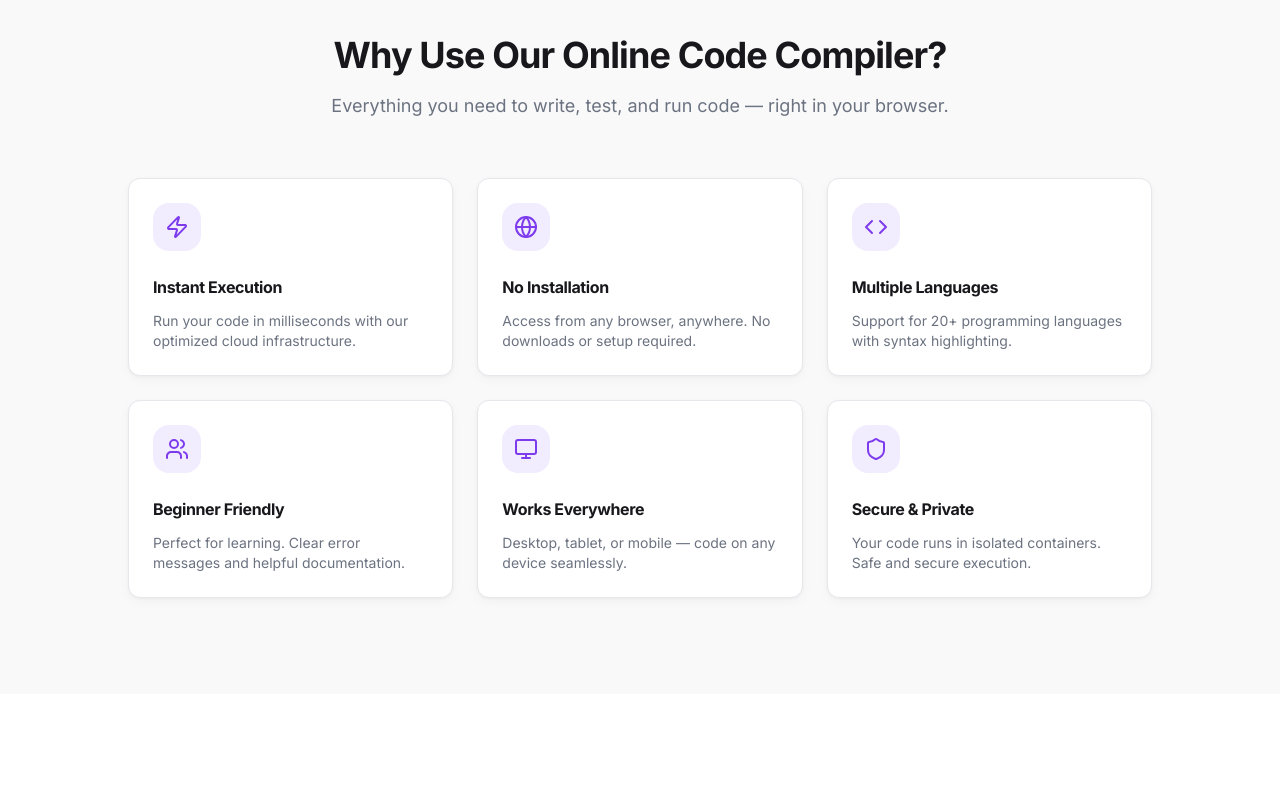
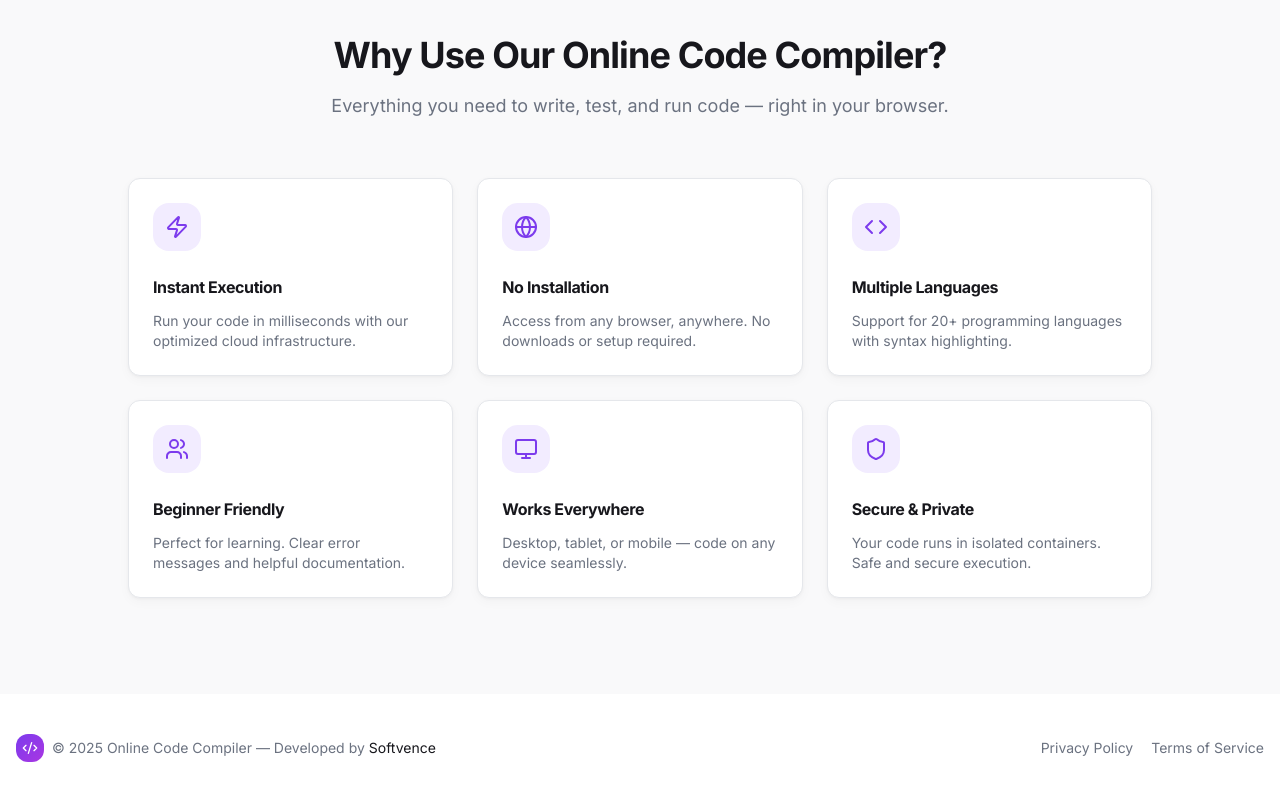
Before and after one commit to backbencherstudio/softvence-course, a Next.js app: page / in a window 1280 px wide. Shown: the part 933-1733 px from the top of the page. Before the commit the page ends 1627 px from the top, so only its background shows below. Built offline with nearby package versions, Linux system fonts and the light colour scheme.

Commit message:
all done

```diff
--- a/app/layout.tsx
+++ b/app/layout.tsx
@@ -4,6 +4,7 @@ import { AppConfig } from "@/config/app.config";
 import { Toaster } from 'sonner';
 
 import { Inter } from "next/font/google";
+import Footer from "@/components/Shared/Footer";
 
 const inter = Inter({
   subsets: ["latin"],
@@ -25,6 +26,8 @@ export default function RootLayout({
   return (
     <html lang="en" suppressHydrationWarning className={inter.variable}>
       <body className={`${inter.className}`}>{children}
+
+        <Footer/>
         <Toaster />
       </body>
     </html>
--- /dev/null
+++ b/components/Icons/LogoIcon.tsx
@@ -0,0 +1,13 @@
+import React from "react";
+
+const LogoIcon = ({ className }: { className?: string }) => {
+    return (
+        <svg xmlns="http://www.w3.org/2000/svg" width="16" height="16" viewBox="0 0 16 16" fill="none" className={className}>
+  <path d="M12 10.6666L14.6667 7.99992L12 5.33325" stroke="white" strokeWidth="1.33333" strokeLinecap="round" strokeLinejoin="round"/>
+  <path d="M4.00001 5.33325L1.33334 7.99992L4.00001 10.6666" stroke="white" strokeWidth="1.33333" strokeLinecap="round" strokeLinejoin="round"/>
+  <path d="M9.66668 2.66675L6.33334 13.3334" stroke="white" strokeWidth="1.33333" strokeLinecap="round" strokeLinejoin="round"/>
+</svg>
+    );
+};
+
+export default LogoIcon;
--- a/components/LandingPage/CodeCompieler.tsx
+++ b/components/LandingPage/CodeCompieler.tsx
@@ -12,12 +12,13 @@ import SecureIcon from '../Icons/SecureIcon';
 export default function CodeCompieler() {
     return (
         <div className='bg-[rgba(243,244,246,0.50)] lg:py-[96px] md:py-[60px] py-10 '>
-            <div className='max-w-[1024px] mx-auto '>
+            <div className="container">
+                <div className='max-w-[1024px] mx-auto '>
                 <div className='mx-auto flex flex-col items-center gap-4 p-[10px]'>
                     <h2 className='text-[#17171C] text-2xl md:text-[32px] lg:text-[36px] font-bold leading-[111%] tracking-[-0.9px]'>Why Use Our Online Code Compiler?</h2>
                     <p className='text-[#6B7280] md:text-lg text-base leading-[155%]'>Everything you need to write, test, and run code — right in your browser.</p>
                 </div>
-                <div className="grid gap-6 md:grid-cols-3 lg:mt-[48px] md:mt-[42px] mt-[32px]">
+                <div className="grid gap-6 lg:grid-cols-3 md:grid-cols-2 lg:mt-[48px] md:mt-[42px] mt-[32px]">
                     {items.map(({ title, desc, Icon }) => (
                         <div
                             key={title}
@@ -37,6 +38,7 @@ export default function CodeCompieler() {
                         </div>
                     ))}
                 </div>
+            </div>
             </div>
         </div>
     )
--- /dev/null
+++ b/components/Shared/Footer.tsx
@@ -0,0 +1,30 @@
+import Link from 'next/link'
+import React from 'react'
+import LogoIcon from '../Icons/LogoIcon'
+
+export default function Footer() {
+    return (
+        <div className='bg-white py-[40px]'>
+            <div className='container  '>
+                <div className='flex md:flex-row flex-col gap-6 justify-between items-center'>
+                    <div className='flex items-center gap-2'>
+                        <div className='p-1.5 rounded-[12px] bg-[linear-gradient(135deg,#7C3BED_0%,#A936E2_100%)]'>
+                            {/* <img src="/logo.png" alt="" /> */}
+                            <LogoIcon/>
+                            {/* <span ><LogoIcon/></span> */}
+                        </div>
+                        <div className='text-[#6B7280] text-sm leading-[143%]'>
+                            <p>© 2025 Online Code Compiler — Developed by <span className='text-[#17171C]'>Softvence</span></p>
+                        </div>
+                    </div>
+                    <div className='flex gap-[18px] text-[#6B7280] text-sm leading-[143%]'>
+                        <Link href="#" >
+                            Privacy Policy </Link>
+                        <Link href="#" >
+                            Terms of Service </Link>
+                    </div>
+                </div>
+            </div>
+        </div>
+    )
+}
```
Also changed, not shown: public/logo.png (added).
